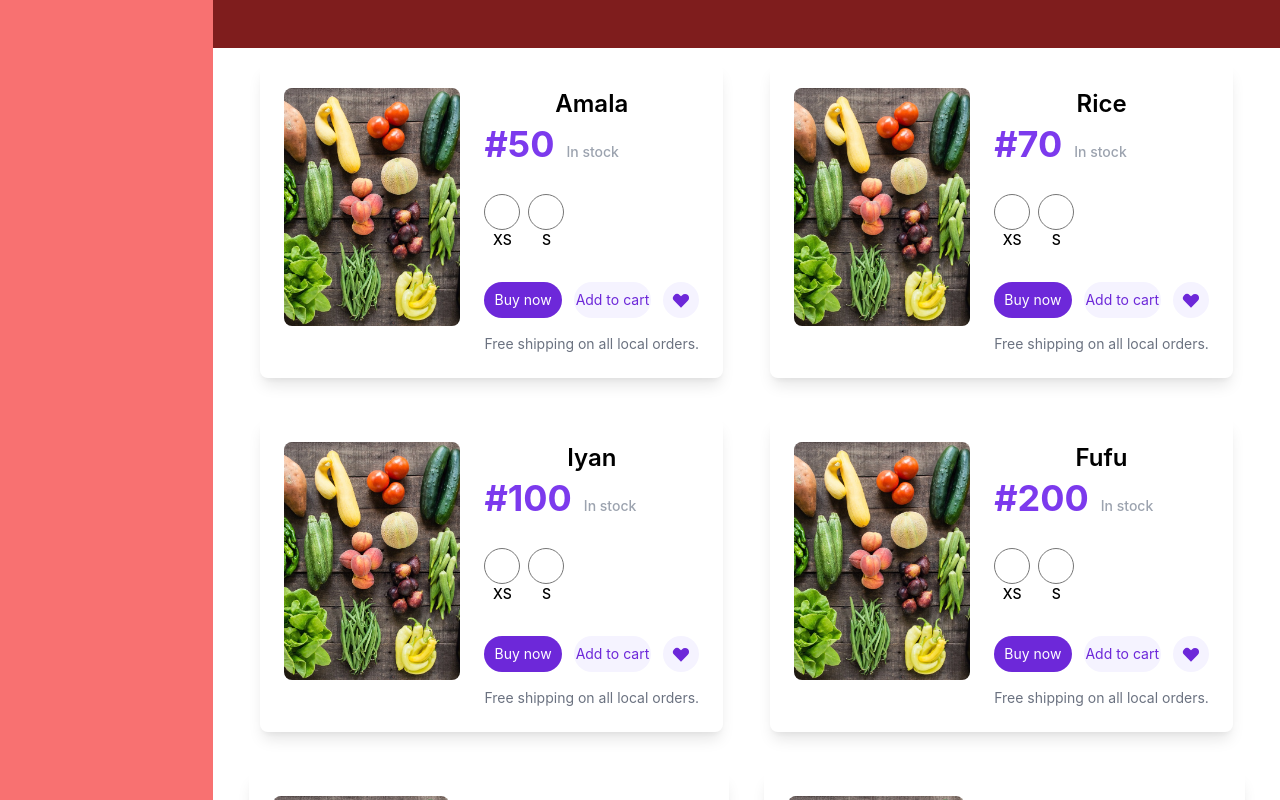
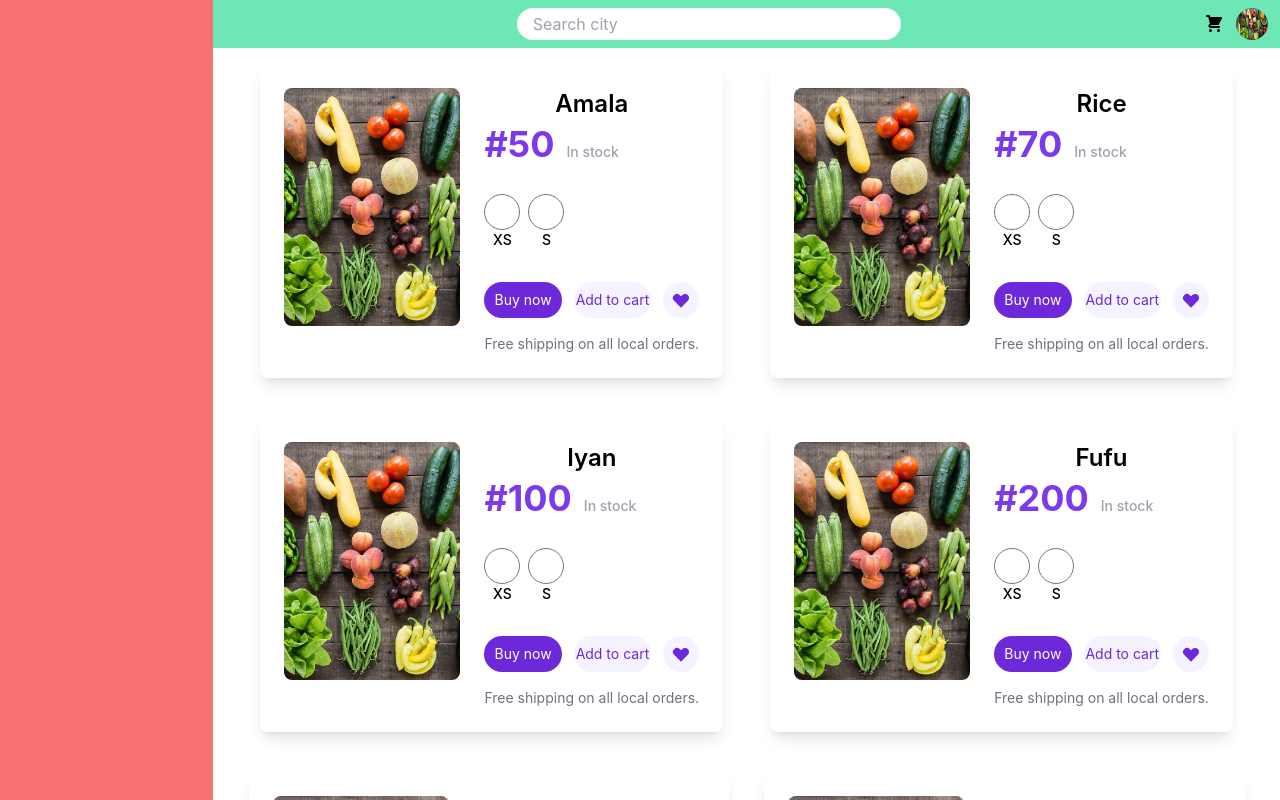
Before and after one commit to abu-hasib/buka-bytes, a React (Create React App) app: page /food in a window 1280 px wide. Built offline with nearby package versions, Linux system fonts and the light colour scheme.

Commit message:
base food dash nav

```diff
--- a/src/components/Food/index.js
+++ b/src/components/Food/index.js
@@ -14,7 +14,21 @@ const Food = () => {
   return (
     // <div className="container mx-auto">
     <div className="grid grid-cols-12 grid-rows-2 h-screen">
-      <div className="bg-red-900 col-start-3 col-end-13 row-start-1 h-12 sticky z-50"></div>
+      <div className="flex justify-around items-center bg-green-300 col-start-3 col-end-13 row-start-1 h-12 sticky z-50">
+        <input
+          className="w-96 h-8 rounded-2xl outline-none p-4 ml-auto"
+          placeholder="Search city"
+        />
+        <svg
+          xmlns="http://www.w3.org/2000/svg"
+          className="h-5 w-5 ml-auto"
+          viewBox="0 0 20 20"
+          fill="currentColor"
+        >
+          <path d="M3 1a1 1 0 000 2h1.22l.305 1.222a.997.997 0 00.01.042l1.358 5.43-.893.892C3.74 11.846 4.632 14 6.414 14H15a1 1 0 000-2H6.414l1-1H14a1 1 0 00.894-.553l3-6A1 1 0 0017 3H6.28l-.31-1.243A1 1 0 005 1H3zM16 16.5a1.5 1.5 0 11-3 0 1.5 1.5 0 013 0zM6.5 18a1.5 1.5 0 100-3 1.5 1.5 0 000 3z" />
+        </svg>
+        <img className="rounded-full h-8 w-8 mr-3 ml-3" src={foodavi} />
+      </div>
       <div className="col-start-3 col-end-13 row-start-1 pt-16 overflow-scroll min-h-screen">
         <div className="flex flex-wrap justify-evenly">
           {foodItems.map((item, key) => {
```
